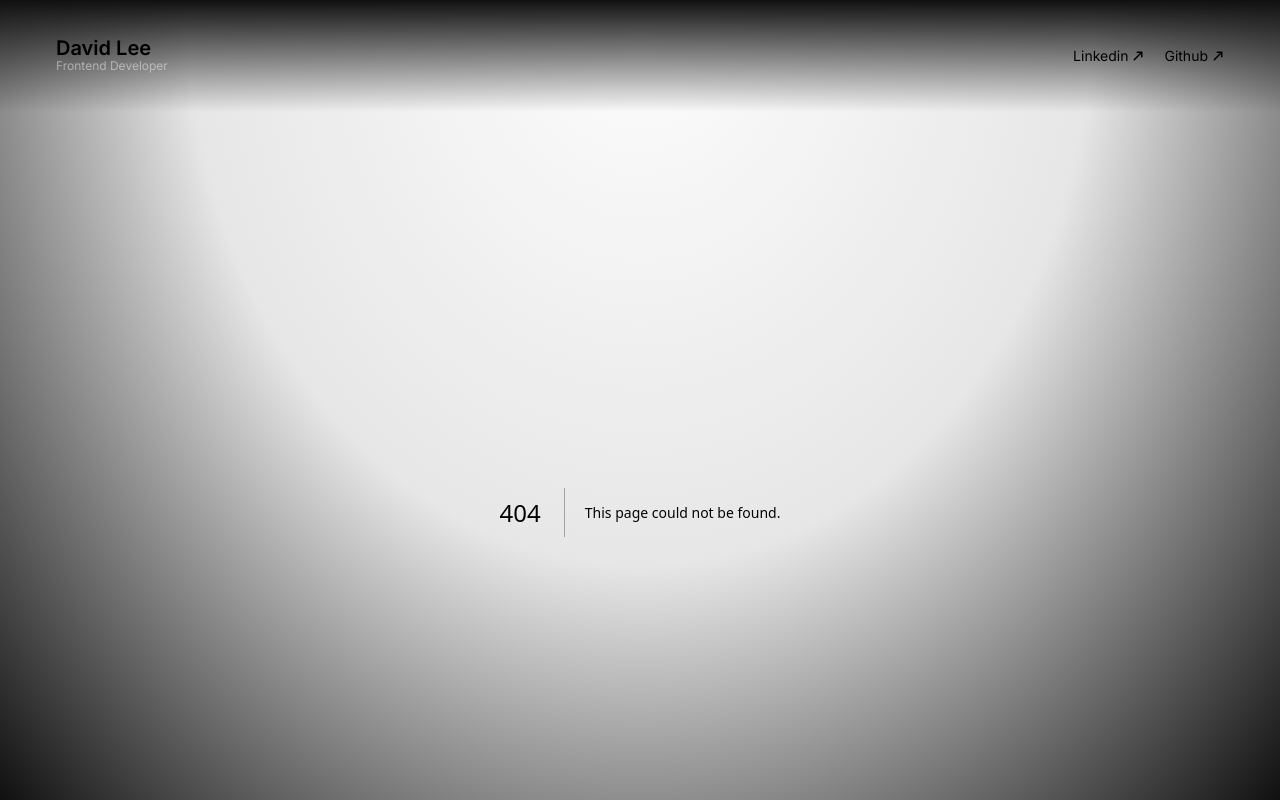
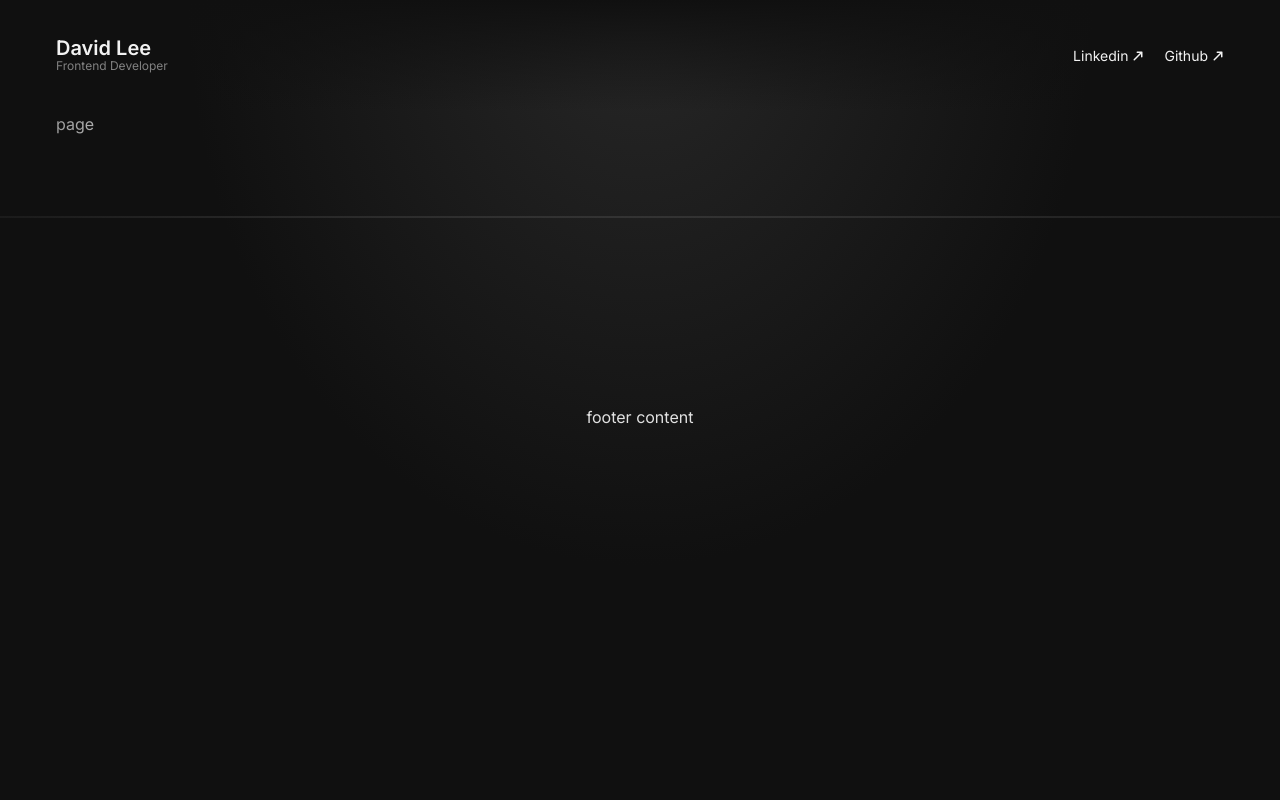
Before and after one commit to DLee1993/Portfolio, a Next.js app: page /challenges in a window 1280 px wide. Before the commit this address had no page. Shown: the top 800 px of the page. Built offline with nearby package versions, Linux system fonts and the light colour scheme.

Commit message:
added an additional page to app

```diff
--- /dev/null
+++ b/app/(pages)/challenges/page.tsx
@@ -0,0 +1,5 @@
+export default function page() {
+  return (
+    <div>page</div>
+  )
+}
```
